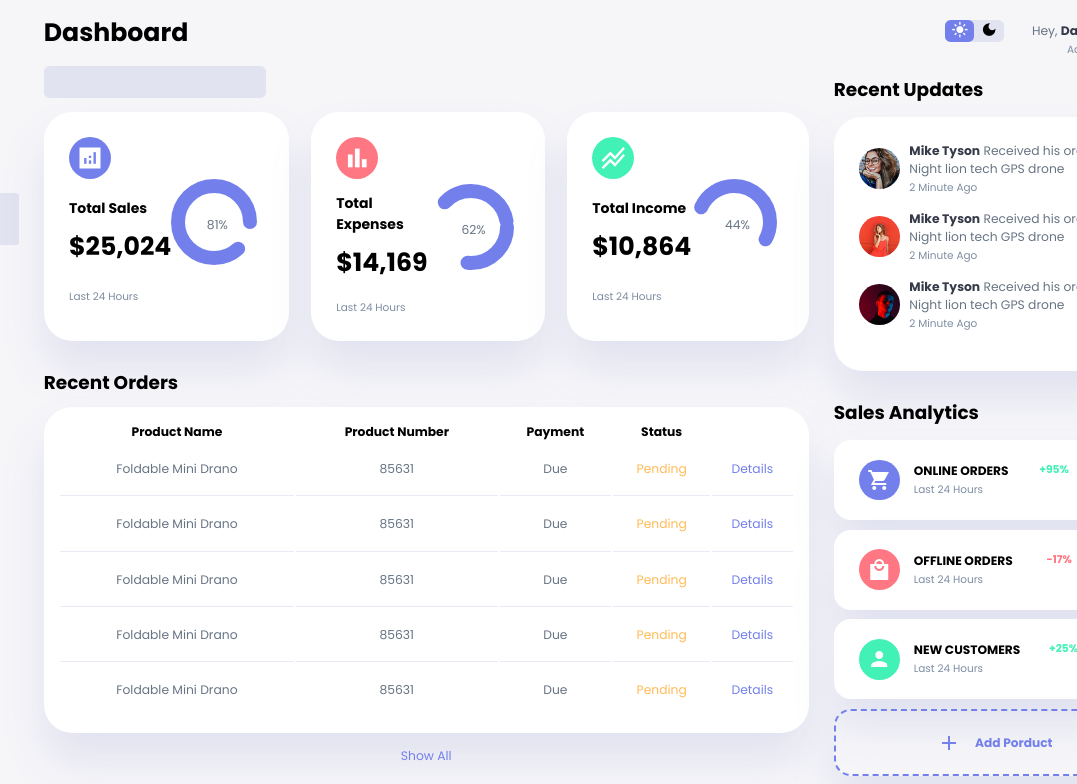
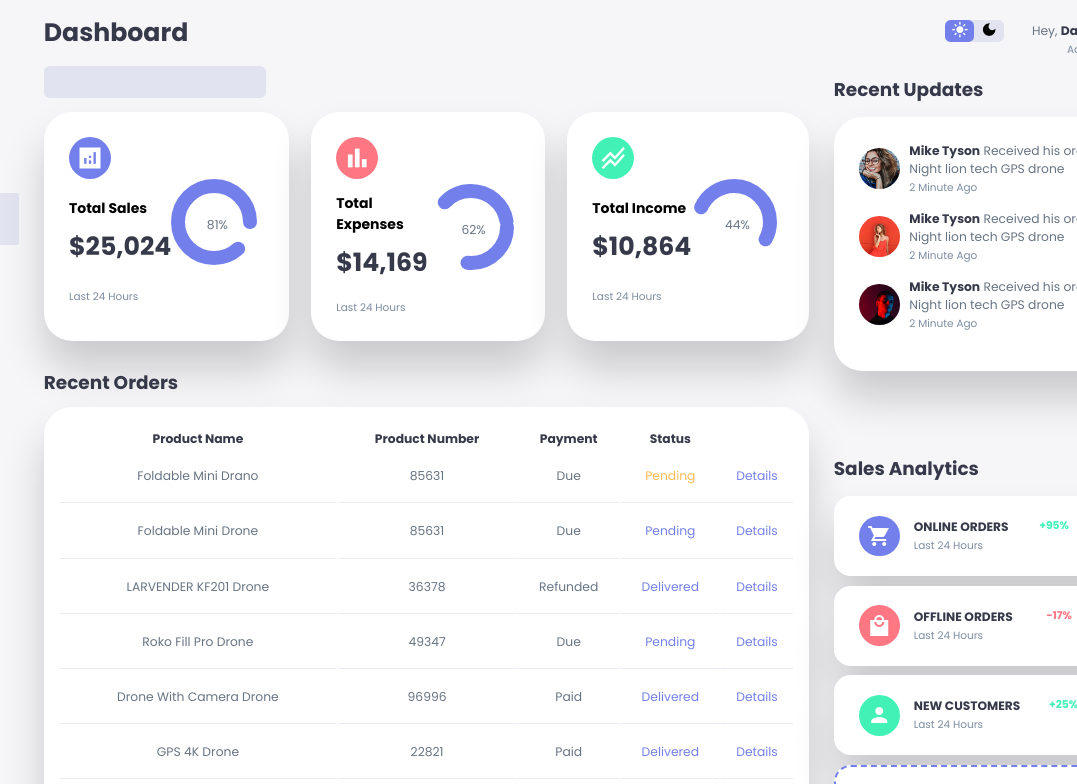
Before and after one commit to ehsanmdd/Dashboard-Admin-Panel, a plain HTML site: page index.html in a window 1280 px wide. Shown: the top 784 px of the page, 203-1280 px from the left. Drawn offline with Linux system fonts and the light colour scheme.

Commit message:
Release Version

```diff
--- a/css/style.css
+++ b/css/style.css
@@ -24,7 +24,19 @@
     --card-padding:                 1.8rem;
     --padding-1:                    1.2;
 
-    --box-shadow:                   0 2rem 3rem var(--color-light);
+    --box-shadow:                   0 2rem 3rem rgba(0, 0, 0, 0.18);;
+}
+
+/* ----------------- ROOT VARAIABLES DARK THEME --------------- */
+
+.dark-theme-variable {
+    --color-background:         #181e1e;
+    --color-white:              #202528;
+    --color-dark:               #edeffd;
+    --color-info-dark:          #a3bdcc;
+    --color-dark-variant:       #a3bdcc;
+    --color-light:              rgba(0, 0, 0, 0.4)
+    --box-shadow:               0 2rem 3rem var(--color-light)
 }
 
 * {
@@ -207,6 +219,9 @@ aside .sidebar .message-count {
 main {
     margin-top: 1rem;
 }
+main h1 {
+    color: var(--color-dark);
+}
 
 main .data {
     display: inline-block;
@@ -325,6 +340,7 @@ main .recent-orders {
 
 main .recent-orders h2 {
     margin-bottom: .8rem;
+    color: var(--color-dark);
 }
 
 main .recent-orders table {
@@ -345,6 +361,10 @@ main table tbody td {
     height: 3.8rem;
     border-bottom: 1px solid var(--color-light);
     color: var(--color-dark-variant);
+}
+main table th {
+    padding-top: .5rem;
+    color: var(--color-dark);
 }
 
 
@@ -417,6 +437,7 @@ main .recent-orders a {
 
 .right .recent-updates h2{
     margin-bottom: 1rem;
+    color: var(--color-dark);
 }
 
 .right .recent-updates .updates {
@@ -443,11 +464,15 @@ main .recent-orders a {
 /* ------------ RIGHT SIDE ANALYTICS ---------------- */
 
 .right .sales-analytics {
-    margin-top: 2rem;
+    margin-top: 6rem;
 }
 
 .right .sales-analytics h2 {
     margin-bottom: 1rem;
+    color: var(--color-dark);
+}
+.right .sales-analytics h3 {
+    color: var(--color-dark);
 }
 
 .right .sales-analytics .item {
@@ -490,12 +515,16 @@ main .recent-orders a {
 }
 
 .right .sales-analytics .add-product {
-    background-color: transparent;
     border: 2px dashed var(--color-primary);
     color: var(--color-primary);
     display: flex;
     align-items: center;
     justify-content: center;
+}
+
+.right .sales-analytics .add-product:hover {
+    background: var(--color-primary);
+    color: white;
 }
 
 .right .sales-analytics .add-product div {
@@ -558,7 +587,7 @@ main .recent-orders a {
     }
     aside {
         position: fixed;
-        left: 0;
+        left: -100%;
         background: var(--color-white);
         width: 18rem;
         height: 100vh;
@@ -566,6 +595,12 @@ main .recent-orders a {
         box-shadow: 1rem 3rem 4rem var(--color-light);
         padding-right: var(--card-padding);
         display: none;
+        animation: showMenu 400ms ease forwards;
+    }
+    @keyframes showMenu {
+        to {
+            left: 0;
+        }
     }
     aside .logo {
         margin-left: 1rem;
@@ -593,7 +628,7 @@ main .recent-orders a {
         padding: 0 1rem;
     }
     main .insights > div {
-        width: 100%;
+        width: 96%;
     }
     main .recent-orders {
         position: relative;
--- a/index.html
+++ b/index.html
@@ -159,34 +159,13 @@
                             <td class="warning">Pending</td>
                             <td class="primary">Details</td>
                         </tr>
-                        <tr>
+                        <!-- <tr>
                             <td>Foldable Mini Drano</td>
                             <td>85631</td>
                             <td>Due</td>
                             <td class="warning">Pending</td>
                             <td class="primary">Details</td>
-                        </tr>
-                        <tr>
-                            <td>Foldable Mini Drano</td>
-                            <td>85631</td>
-                            <td>Due</td>
-                            <td class="warning">Pending</td>
-                            <td class="primary">Details</td>
-                        </tr>
-                        <tr>
-                            <td>Foldable Mini Drano</td>
-                            <td>85631</td>
-                            <td>Due</td>
-                            <td class="warning">Pending</td>
-                            <td class="primary">Details</td>
-                        </tr>
-                        <tr>
-                            <td>Foldable Mini Drano</td>
-                            <td>85631</td>
-                            <td>Due</td>
-                            <td class="warning">Pending</td>
-                            <td class="primary">Details</td>
-                        </tr>
+                        </tr> -->
                     </tbody>
                 </table>
                 <a href="#">Show All</a>
@@ -196,7 +175,7 @@
 
         <div class="right">
             <div class="top">
-                <button id="menu-btn">
+                <button id="menu-item">
                     <span class="material-icons-sharp">menu</span>
                 </button>
                 <div class="theme-toggle">
@@ -297,6 +276,7 @@
                 </div>
             </div>
         </div>
+        <script src="/js/orders.js"></script>
         <script src="/js/app.js"></script>
 </body>
 
--- a/js/app.js
+++ b/js/app.js
@@ -0,0 +1,40 @@
+const sideMune = document.querySelector("aside");
+const menuBtn = document.querySelector("#menu-item");
+const closeBtn = document.querySelector("#close-btn");
+const themeToggke = document.querySelector(".theme-toggle");
+
+menuBtn.addEventListener("click", () => {
+    sideMune.style.display = "block";
+})
+
+closeBtn.addEventListener("click", () => {
+    sideMune.style.display = "none";
+})
+
+// change theme
+
+themeToggke.addEventListener("click", () => {
+    document.body.classList.toggle("dark-theme-variable")
+    themeToggke.querySelector("span:nth-child(1)").classList.toggle("active")
+    themeToggke.querySelector("span:nth-child(2)").classList.toggle("active")
+})
+
+// Fill orders in table
+
+Orders.forEach(order => {
+
+    const tr = document.createElement("tr");
+    const trContent =
+    `
+    <td>${order.productName}</td>
+    <td>${order.productNumber}</td>
+    <td>${order.paymentStatus}</td>
+    <td class="${order.shopping === 'Declined' ? 'danger':
+     order.shopping === 'pending' ? "warning" :
+    'primary'}">${order.shopping}</td>
+    <td class="primary">Details</td>
+    `
+    tr.innerHTML = trContent;
+    document.querySelector("table tbody").appendChild(tr);
+    console.log(order);
+})
--- /dev/null
+++ b/js/orders.js
@@ -0,0 +1,44 @@
+const Orders = [
+    {
+        productName: "Foldable Mini Drone",
+        productNumber: "85631",
+        paymentStatus: "Due",
+        shopping: "Pending"
+    },
+    {
+        productName: "LARVENDER KF201 Drone",
+        productNumber: "36378",
+        paymentStatus: "Refunded",
+        shopping: "Delivered"
+    },
+    {
+        productName: "Roko Fill Pro Drone",
+        productNumber: "49347",
+        paymentStatus: "Due",
+        shopping: "Pending"
+    },
+    {
+        productName: "Drone With Camera Drone",
+        productNumber: "96996",
+        paymentStatus: "Paid",
+        shopping: "Delivered"
+    },
+    {
+        productName: "GPS 4K Drone",
+        productNumber: "22821",
+        paymentStatus: "Paid",
+        shopping: "Delivered"
+    },
+    {
+        productName: "DJI Air 25",
+        productNumber: "81475",
+        paymentStatus: "Due",
+        shopping: "Pending"
+    },
+    {
+        productName: "Lozenge Drone",
+        productNumber: "00482",
+        paymentStatus: "Paid",
+        shopping: "Delivered"
+    },
+]
```
